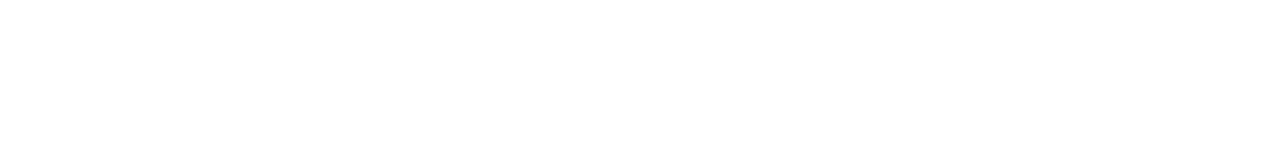
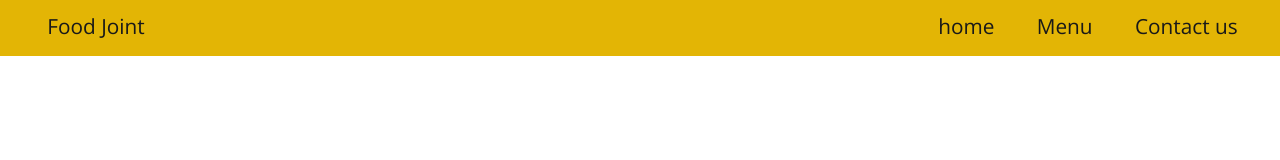
Before and after one commit to enaburekhan/Restaurant-Page, a website built with webpack: page dist/index.html in a window 1280 px wide. Built offline with nearby package versions, Linux system fonts and the light colour scheme; a web font is replaced by a local one.

Commit message:
create nav-bar

```diff
--- a/dist/index.html
+++ b/dist/index.html
@@ -1,15 +1,68 @@
 <!DOCTYPE html>
 <html lang="en">
 <head>
-    <meta charset="UTF-8">
-    <meta name="viewport" content="width=device-width, initial-scale=1.0">
-    <title>Restaurant Page</title>
+  <meta charset="UTF-8">
+  <meta name="viewport" content="width=device-width, initial-scale=1.0">
+  <title>Restaurant Page</title>
+   <!-- bootstrap css -->
+   <link
+   rel="stylesheet"
+   href="https://stackpath.bootstrapcdn.com/bootstrap/4.5.2/css/bootstrap.min.css"
+   integrity="sha384-JcKb8q3iqJ61gNV9KGb8thSsNjpSL0n8PARn9HuZOnIxN0hoP+VmmDGMN5t9UJ0Z"
+   crossorigin="anonymous"/>
+<script src="https://kit.fontawesome.com/688a35b1eb.js" crossorigin="anonymous"></script>
+<!-- google fonts -->
+<link rel="preconnect" href="https://fonts.gstatic.com">
+<link href="https://fonts.googleapis.com/css2?family=Roboto:wght@300&display=swap" rel="stylesheet">
+<!-- main css -->
+<link rel="stylesheet" href="styles.css">
+
 </head>
 <body>
   <div id="content">
+    <nav class="nav-bar">
+      <div class="food">
+        <p>Food Joint</p>
+
+      </div>
+      <ul class="nav-home">
+        <li>
+            <a href="#home" class="">home</a>
+        </li>
+        <li>
+            <a href="#menu" class="">Menu</a>
+        </li>
+        <li>
+            <a href="#contact" class="">Contact us</a>
+        </li>
+      </ul>
+    </nav>
 
   </div>
 
-    <script src="main.js"></script>
+
+
+
+
+
+
+
+  <!-- <script
+      src="https://code.jquery.com/jquery-3.5.1.slim.min.js"
+      integrity="sha384-DfXdz2htPH0lsSSs5nCTpuj/zy4C+OGpamoFVy38MVBnE+IbbVYUew+OrCXaRkfj"
+      crossorigin="anonymous">
+  </script>
+  <script
+      src="https://cdn.jsdelivr.net/npm/popper.js@1.16.1/dist/umd/popper.min.js"
+      integrity="sha384-9/reFTGAW83EW2RDu2S0VKaIzap3H66lZH81PoYlFhbGU+6BZp6G7niu735Sk7lN"
+      crossorigin="anonymous">
+  </script>
+  <script
+      src="https://stackpath.bootstrapcdn.com/bootstrap/4.5.2/js/bootstrap.min.js"
+      integrity="sha384-B4gt1jrGC7Jh4AgTPSdUtOBvfO8shuf57BaghqFfPlYxofvL8/KUEfYiJOMMV+rV"
+      crossorigin="anonymous">
+  </script> -->
+  <!-- main.js -->
+  <script src="main.js"></script>
 </body>
 </html>
--- /dev/null
+++ b/dist/styles.css
@@ -0,0 +1,59 @@
+@import url('https://fonts.googleapis.com/css?family=La+Belle+Aurore|Open+Sans');
+
+
+:root{
+ --brightYellow:#E3B505;
+ --darkBrown:#BB9457;
+ --yellow:rgb(242, 180, 80);
+ --brown:#382923;
+ --black:#191919;
+ --grey:#A9B2AC;
+}
+
+*{
+ margin: 0;
+ padding: 0;
+ box-sizing: border-box;
+}
+
+body{
+    font-family: 'Open Sans', sans-serif;
+    /* background: linear-gradient(rgba(255,255,255,0.85),rgba(255,255,255,0.85)),url('../img/bodyBcg.jpeg'); */
+    color: var(--black);
+  }
+
+  .nav-bar {
+      display: flex;
+      align-items: center;
+      justify-content: space-between;
+      height: 7vh;
+      padding: 1.5rem 0 0.7rem 0;
+      text-align: center;
+      list-style-type: none;
+      background-color: var(--brightYellow);
+      font-size: 1.3rem;
+  }
+
+  .nav-home {
+    display: flex;
+    justify-content: space-evenly;
+    list-style-type: none;
+    /* background-color: red; */
+     width: 30vw;
+  }
+
+  .food {
+    /* background-color: yellow;   */
+    width: 15vw;
+    text-align: center;
+  }
+
+  ul a {
+     color: var(--black);
+     /* text-decoration: none; */
+  }
+
+  a:hover {
+      text-decoration: none;
+      color: var(--black);
+  }
```
